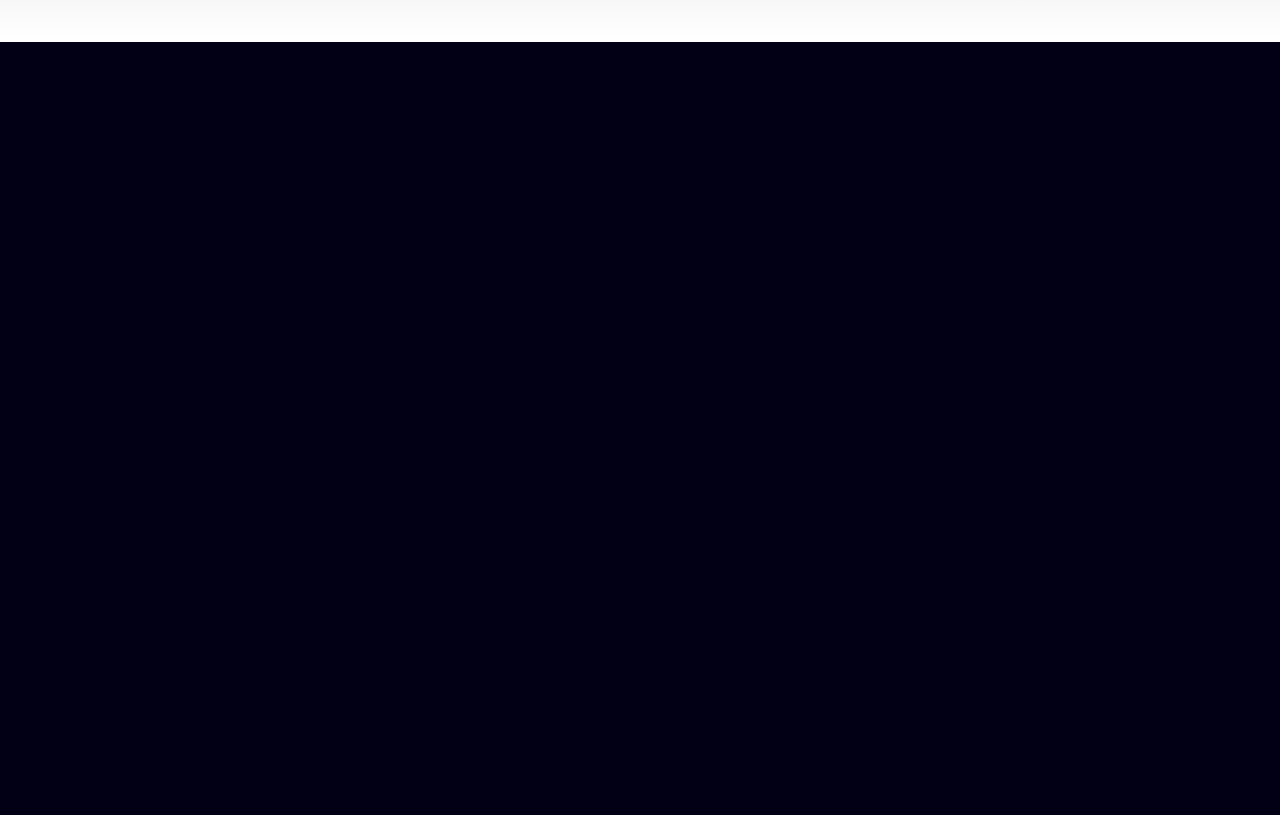
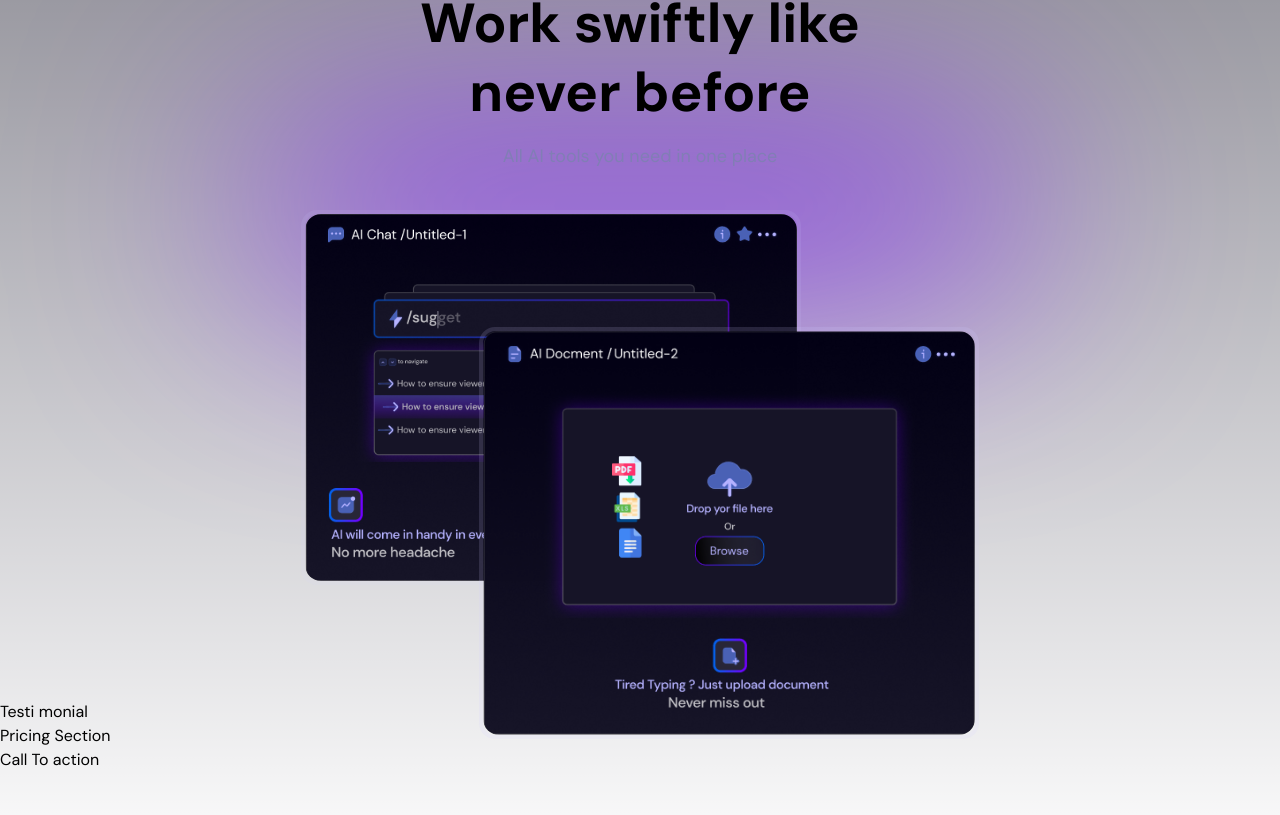
Before and after one commit to arafatDU/ai-landing-page, a Next.js app: page / in a window 1280 px wide. Shown: the part 1356-2171 px from the top of the page. Before the commit the page ends 1398 px from the top, so only its background shows below. Built offline with nearby package versions, Linux system fonts and the light colour scheme.

Commit message:
Feature section updated

```diff
--- a/components/FeatureSection.tsx
+++ b/components/FeatureSection.tsx
@@ -1,11 +1,52 @@
-import React from 'react'
+import Image from "next/image";
+import TitleSection from "./TitleSection";
+import ChatBanner from "@/public/images/ai-chatBanner.png";
+import DocBanner from "@/public/images/ai-documentBanner.png";
 
 const FeatureSection = () => {
   return (
-    <div>
-      Feature Section
-    </div>
-  )
-}
+    <section
+      className="w-full px-4
+    sm:px-6 mt-[120px] flex justify-center items-center flex-col relative"
+    >
+      <div
+        className="w-[60%] blur-[120px]
+        rounded-full h-32
+      bg-brand-primary-purple/90 -z-10 top-56
+      absolute"
+      />
+      <div className="flex justify-center items-center text-center max-w-full md:max-w-[60%] xl:max-w-[550px]">
+        <TitleSection
+          pill="Features"
+          title="Work swiftly like never before"
+          subheading="All AI tools you need in one place"
+        />
+      </div>
+      <div
+        className="w-full max-w-full lg:max-w-[55%] min-h-[350px] sm:h-[490px] flex items-center flex-col sm:flex-row
+      justify-center mt-10 sm:pb-[18rem] relative"
+      >
+        <div
+          className="z-10 flex w-[302.56px] lg:w-[500px] h-auto justify-center items-center
+      relative sm:absolute top-0 left-0 sm:ml-0 rounded-2xl border-4 border-washed-purple-300
+      border-opacity-10"
+        >
+          <Image
+            src={ChatBanner}
+            alt="AI Chat Banner"
+            className="rounded-2xl"
+          />
+        </div>
+        <div
+          className="z-10 top-[1rem] w-[302.56px] lg:w-[500px] sm:top-[7.3rem] right-0 h-auto flex justify-center items-center
+       relative sm:absolute sm:ml-0 rounded-2xl border-4 border-washed-purple-300
+      border-opacity-15"
+        >
+          <Image src={DocBanner} alt="AI Doc Banner" className="rounded-2xl" />
+        </div>
+      </div>
+    </section>
+  );
+};
 
-export default FeatureSection
+export default FeatureSection;
```
